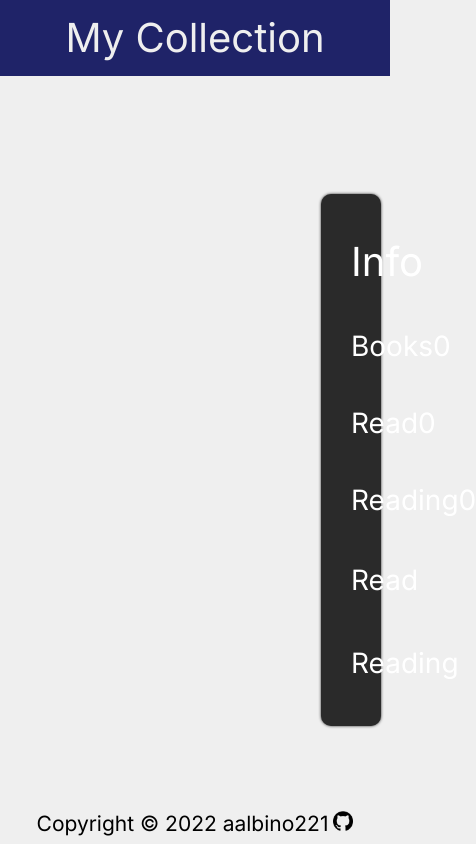
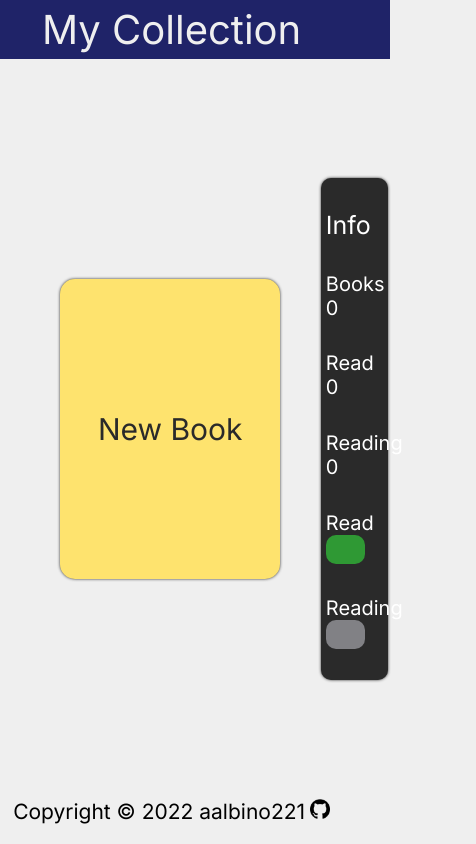
Before and after one commit to aalbino221/-Library, a plain HTML site: page index.html in a window 390 px wide. Shown: the whole page, 476 px wide, since content can reach past the window. Drawn offline with Linux system fonts and the light colour scheme.

Commit message:
responsive design

```diff
--- a/script.js
+++ b/script.js
@@ -27,7 +27,7 @@ function idk(title,author,pages,date,read) {
     book.push(livro)}
 
 document.querySelector('.exit').onclick = function(){form.style.display='none'}
-document.querySelector('.new').onclick = function() {form.style.display= 'flex' ; document.querySelector('.new').style.position = "static" }
+document.querySelector('.new').onclick = function() {form.style.display= 'flex' ; document.querySelector('.new').style.position = "static";  document.querySelector('.new').style.margin = "0" }
 
 document.querySelector('#add').addEventListener('click', () =>{
     let title = document.querySelector('#book').value ;
@@ -90,7 +90,7 @@ status.type = 'checkbox'
 status.setAttribute('id','status')
 let del = document.createElement('button')
 del.classList.add('del')
-del.textContent = 'Delete'
+del.textContent = 'X'
 books.append(del)
 if (book[i].read == true) {status.checked = true ; books.style.backgroundColor = "rgb(47, 153, 52)"}
 bookStatus.append(status)
--- a/styles.css
+++ b/styles.css
@@ -6,7 +6,7 @@ body {display: flex;
     background-color: #efefef;}
 p {margin: 0;}
 
-.header {width: 100%; height: 9%;
+.header {width: 100%; height: 7%;
     background-color: rgb(31, 35, 104);
     color: #efefef;
     display: flex;
@@ -32,25 +32,26 @@ p {margin: 0;}
     justify-content: space-evenly;
     font-size: 28px;
     box-sizing: border-box;
-    padding: 30px;
+    padding: 7%;
     padding-top: 0px;
     padding-bottom: 0px;
-box-shadow: 0 0 3px #2a2a2a;}
+    box-shadow: 0 0 3px #2a2a2a;}
 
 .total, .color {display: flex;
     width: 100%;
     flex-direction: row;
     align-items: center;
-    justify-content: space-between;}
+    justify-content: space-between;
+    flex-wrap: wrap;}
 
 .color {align-items: center;
     }
 
-.colorRead {height: 40px;width: 60px;
+.colorRead {height: 39px;width: 49px;
     background: rgb(47, 153, 52);
     border-radius: 10px;}
 
-.colorReading {height: 40px;width: 60px;
+.colorReading {height: 39px; width: 49px;
     background:rgb(129, 129, 133);
     border-radius: 10px;}
 
@@ -191,12 +192,14 @@ input#read {height: 25px; width: 25px; }
     right: 20px;
     bottom: 20px;}
 
-.new {position: absolute;
-    top: 215px;
-    right: 640px;}
+.new {margin-top: auto;
+    margin-bottom: auto;
+    margin-left: auto;
+    margin-right: 20%;
+    min-height: 300px;
+    min-width: 300px;}
 
-.copy{position: fixed;
-    display: flex;
+.copy{display: flex;
     justify-content: center;
     bottom: 0px;
     font-size: 21px;
@@ -204,5 +207,61 @@ input#read {height: 25px; width: 25px; }
     gap: 5px;
     margin-bottom: 8px;
     font-weight: 400;}
+
 .git {height: 20px;
     width: 20px;}
+
+@media only screen and (max-width: 700px) {
+    .copy{margin-right: 12%;}
+    .title {margin-right: 12%;}
+
+    .info{
+        margin-right: 5px;
+        font-size:20px;
+        width: 100%;
+    }
+
+    .right {width: 17%;
+        height: 85%;}
+
+    .total {
+        display: flex;
+        flex-direction: column;
+        align-items: flex-start;
+    }
+    .colorRead, .colorReading{
+        height: 29px;
+        width: 39px
+    }
+    .infoText {font-size: 25px;}
+
+    .new {font-size: 30px;
+        margin-right: 5%;
+        margin-left: auto;
+        height: 300px;
+        width: 300px;
+        min-width: 100px;
+        min-height: 100px;}
+    .main {
+        display: flex;
+        flex-direction: row;
+        align-items: center;
+        padding-left: 60px;
+        margin-right: auto;
+        overflow-x: hidden;
+        overflow-y: scroll;
+        flex-wrap: wrap;
+        max-width: 770px;
+        height: 85%;
+        min-height: fit-content;
+    }
+    .books {
+        height: 300px;
+        width: 300px;
+    }
+    form {width: 400px;}
+
+    input {height: 20px;}
+
+    .del {content: "del";}
+}
```
